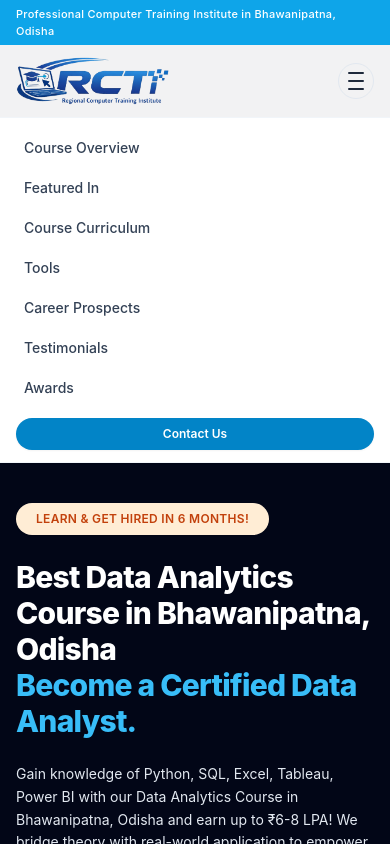
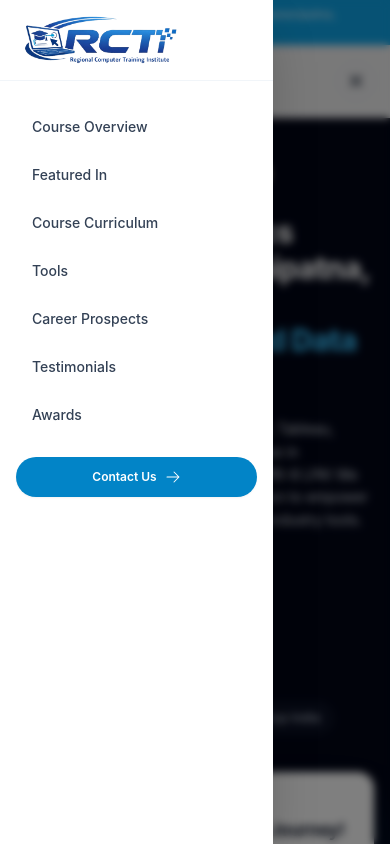
Before and after one commit to chanchaltut/rcti, a React (Vite) app: page / in a window 390 px wide. Both pictures are taken after a click on the button "Toggle navigation". Shown: the top 844 px of the page. Built offline with nearby package versions, Linux system fonts and the light colour scheme.

Commit message:
Enhance Navbar functionality with mobile sidebar and body scroll prevention

```diff
--- a/src/components/Navbar.jsx
+++ b/src/components/Navbar.jsx
@@ -1,4 +1,4 @@
-import React, { useState } from 'react';
+import React, { useState, useEffect } from 'react';
 import { HiPhone, HiArrowRight } from 'react-icons/hi2';
 
 const navItems = [
@@ -13,6 +13,18 @@
 
 function Navbar() {
     const [mobileOpen, setMobileOpen] = useState(false);
+
+    // Prevent body scroll when sidebar is open
+    useEffect(() => {
+        if (mobileOpen) {
+            document.body.style.overflow = 'hidden';
+        } else {
+            document.body.style.overflow = 'unset';
+        }
+        return () => {
+            document.body.style.overflow = 'unset';
+        };
+    }, [mobileOpen]);
 
     return (
         <header className="sticky top-0 z-30 shadow-sm">
@@ -63,38 +75,85 @@
                             <HiArrowRight className="ml-1 h-4 w-4" />
                         </button>
                         <button
-                            className="inline-flex h-9 w-9 items-center justify-center rounded-full border border-slate-200 text-slate-700 lg:hidden"
+                            className="inline-flex h-9 w-9 items-center justify-center rounded-full border border-slate-200 text-slate-700 lg:hidden relative z-50"
                             onClick={() => setMobileOpen((prev) => !prev)}
                             aria-label="Toggle navigation menu"
                         >
                             <span className="sr-only">Toggle navigation</span>
-                            <div className="space-y-1.5">
-                                <span className="block h-0.5 w-4 rounded-full bg-slate-800" />
-                                <span className="block h-0.5 w-4 rounded-full bg-slate-800" />
-                                <span className="block h-0.5 w-4 rounded-full bg-slate-800" />
+                            <div className="relative h-4 w-4 flex items-center justify-center">
+                                {/* Top line */}
+                                <span
+                                    className={`absolute h-0.5 w-4 rounded-full bg-slate-800 transition-all duration-300 origin-center ${
+                                        mobileOpen
+                                            ? 'rotate-45 translate-y-0'
+                                            : '-translate-y-1.5 rotate-0'
+                                    }`}
+                                />
+                                {/* Middle line */}
+                                <span
+                                    className={`absolute h-0.5 w-4 rounded-full bg-slate-800 transition-all duration-300 ${
+                                        mobileOpen ? 'opacity-0 scale-0' : 'opacity-100 scale-100'
+                                    }`}
+                                />
+                                {/* Bottom line */}
+                                <span
+                                    className={`absolute h-0.5 w-4 rounded-full bg-slate-800 transition-all duration-300 origin-center ${
+                                        mobileOpen
+                                            ? '-rotate-45 translate-y-0'
+                                            : 'translate-y-1.5 rotate-0'
+                                    }`}
+                                />
                             </div>
                         </button>
                     </div>
                 </div>
+            </div>
 
-                {/* Mobile dropdown */}
-                {mobileOpen && (
-                    <div className="border-t border-slate-100 bg-white lg:hidden">
-                        <nav className="mx-auto flex max-w-6xl flex-col gap-1 px-4 py-3 text-sm font-medium text-slate-700">
+            {/* Backdrop blur overlay */}
+            <div
+                className={`fixed inset-0 bg-black/50 backdrop-blur-sm transition-opacity duration-300 lg:hidden z-40 ${
+                    mobileOpen ? 'opacity-100' : 'opacity-0 pointer-events-none'
+                }`}
+                onClick={() => setMobileOpen(false)}
+            />
+
+            {/* Sidebar */}
+            <div
+                className={`fixed top-0 left-0 h-full w-[70vw] bg-white shadow-2xl transform transition-transform duration-300 ease-in-out lg:hidden z-50 ${
+                    mobileOpen ? 'translate-x-0' : '-translate-x-full'
+                }`}
+            >
+                {/* Sidebar content */}
+                <div className="flex h-full flex-col">
+                    {/* Logo at top */}
+                    <div className="flex items-center justify-between border-b border-slate-100 px-6 py-4">
+                        <img
+                            src="/rctiLogo.png"
+                            alt="RCTI Academy"
+                            className="h-12 w-auto object-contain"
+                        />
+                    </div>
+
+                    {/* Navigation items */}
+                    <nav className="flex flex-1 flex-col gap-1 px-4 py-6 text-sm font-medium text-slate-700 overflow-y-auto">
                         {navItems.map((item) => (
                             <button
                                 key={item}
-                                    className="w-full rounded-md px-2 py-2 text-left transition-colors hover:bg-slate-50 hover:text-sky-600"
+                                onClick={() => setMobileOpen(false)}
+                                className="w-full rounded-md px-4 py-3 text-left transition-colors hover:bg-slate-50 hover:text-sky-600"
                             >
                                 {item}
                             </button>
                         ))}
-                            <button className="mt-2 w-full rounded-full bg-sky-600 px-4 py-2 text-xs font-semibold text-white shadow-sm hover:bg-sky-700">
+                        <button
+                            onClick={() => setMobileOpen(false)}
+                            className="mt-4 w-full rounded-full bg-sky-600 px-4 py-3 text-xs font-semibold text-white shadow-sm hover:bg-sky-700 flex items-center justify-center gap-2"
+                        >
                             Contact Us
+                            <HiArrowRight className="h-4 w-4" />
                         </button>
                     </nav>
                 </div>
-                )}
             </div>
         </header>
     );
```
Also changed, not shown: index.html (+8 -4 lines). Lines whose indentation alone changed are shown as unchanged.
